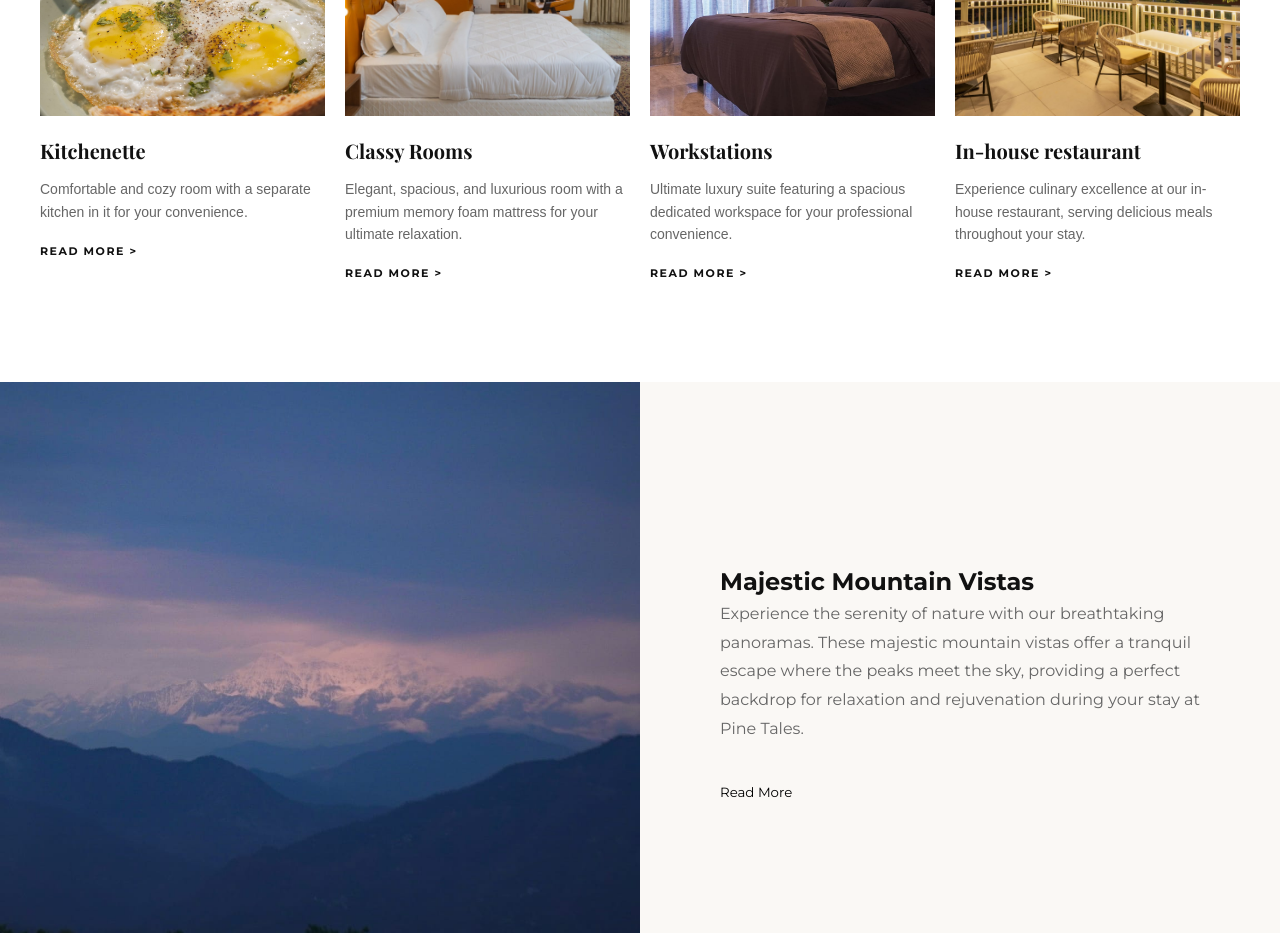
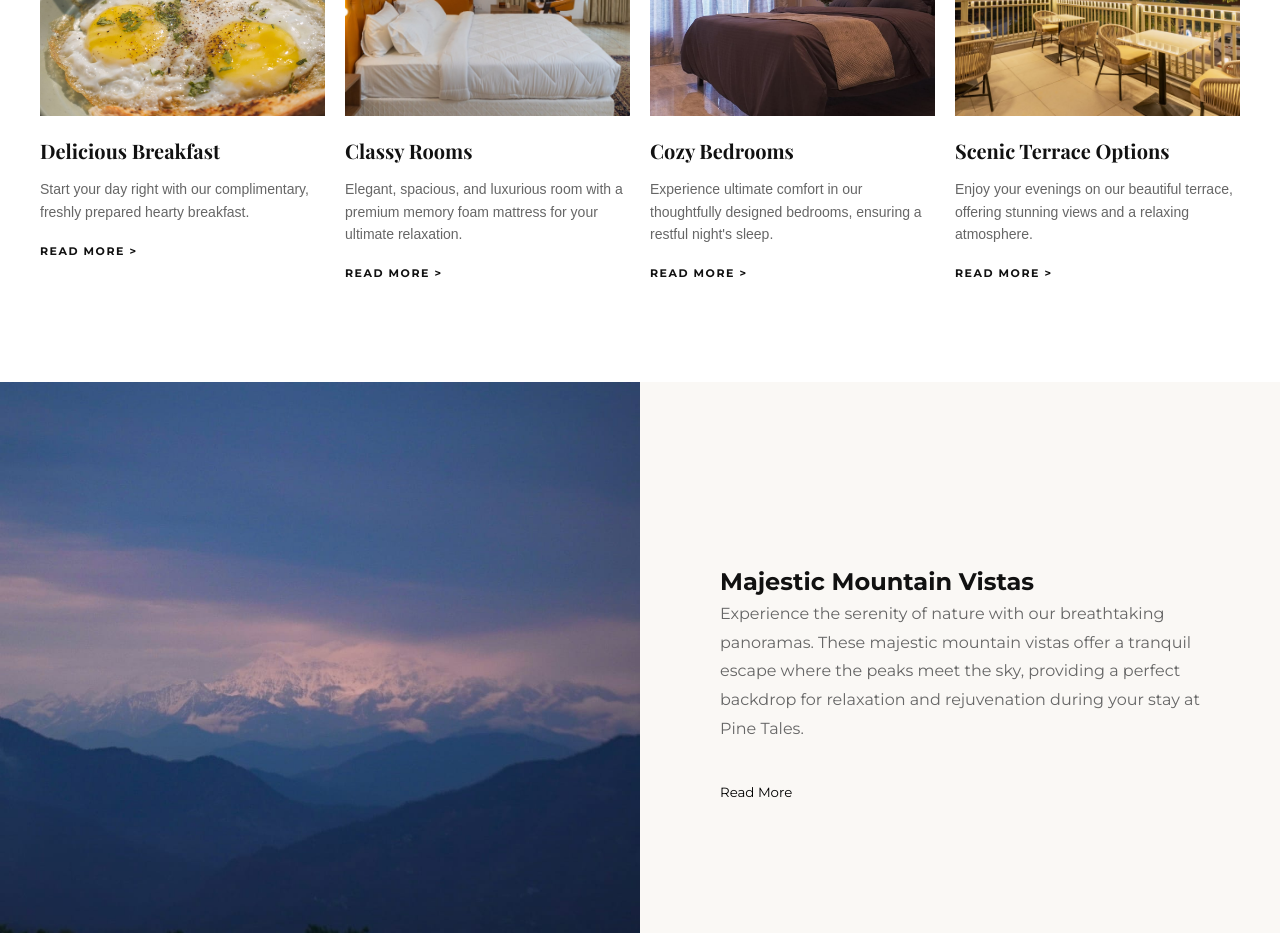
Before and after one commit to viratco/sandanehomes, a React (Vite) app: page /pine-tales in a window 1280 px wide. Shown: the part 1120-2053 px from the top of the page. Built offline with nearby package versions, Linux system fonts and the light colour scheme; a web font is replaced by a local one.

Commit message:
content: update pine tales rooms text to match images

```diff
--- a/src/components/pages/PineTales.jsx
+++ b/src/components/pages/PineTales.jsx
@@ -57,8 +57,8 @@ const ReviewCard = ({ name, date, text }) => {
 const PineTales = () => {
     const rooms = [
         {
-            title: "Kitchenette",
-            desc: "Comfortable and cozy room with a separate kitchen in it for your convenience.",
+            title: "Delicious Breakfast",
+            desc: "Start your day right with our complimentary, freshly prepared hearty breakfast.",
             image: room1
         },
         {
@@ -67,13 +67,13 @@ const PineTales = () => {
             image: room3
         },
         {
-            title: "Workstations",
-            desc: "Ultimate luxury suite featuring a spacious dedicated workspace for your professional convenience.",
+            title: "Cozy Bedrooms",
+            desc: "Experience ultimate comfort in our thoughtfully designed bedrooms, ensuring a restful night's sleep.",
             image: room2
         },
         {
-            title: "In-house restaurant",
-            desc: "Experience culinary excellence at our in-house restaurant, serving delicious meals throughout your stay.",
+            title: "Scenic Terrace Options",
+            desc: "Enjoy your evenings on our beautiful terrace, offering stunning views and a relaxing atmosphere.",
             image: room4
         }
     ];
```
